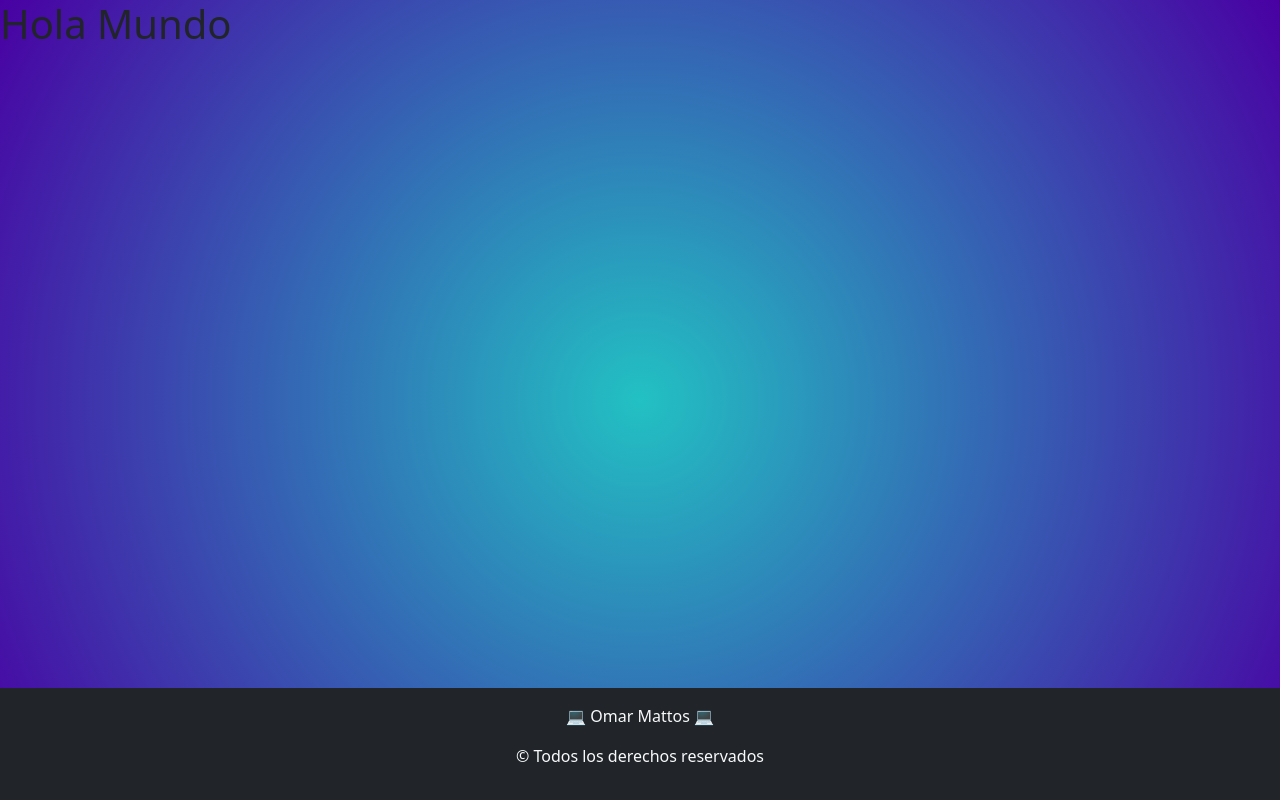
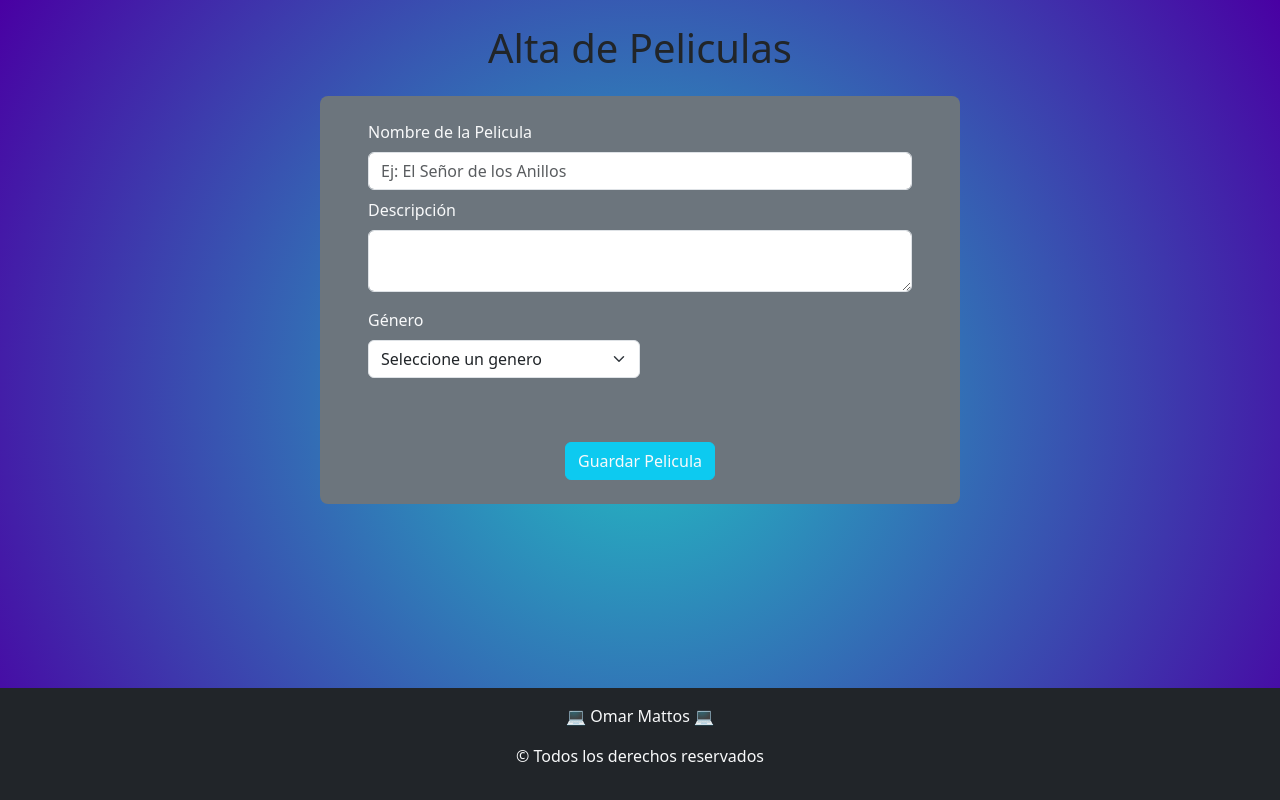
Before and after one commit to omarmatt31/10altaPeliculas, a React (Vite) app: page / in a window 1280 px wide. Built offline with nearby package versions, Linux system fonts and the light colour scheme.

Commit message:
se agrego el arreglo de peliculas, la función para agregar peliculas, y el maquetado del formulario con su correspondiente validación de campos

```diff
--- a/src/App.jsx
+++ b/src/App.jsx
@@ -1,11 +1,13 @@
 import "bootstrap/dist/css/bootstrap.min.css";
+import FormularioPeliculas from "./components/FormularioPeliculas";
 
 function App() {
 
   return (
     <>
       <main>
-        <h1>Hola Mundo</h1>
+        <h1 className="text-center my-4">Alta de Peliculas</h1>
+        <FormularioPeliculas></FormularioPeliculas>
       </main>
       <footer className="bg-dark text-light text-center py-3">
         <p>💻 Omar Mattos 💻</p>
--- /dev/null
+++ b/src/components/FormularioPeliculas.jsx
@@ -0,0 +1,62 @@
+import { useState } from "react";
+import { Form, Button } from "react-bootstrap";
+import { useForm } from "react-hook-form"
+
+const FormularioPeliculas = () => {
+    const [peliculas, setPeliculas]=useState([])
+
+    const {
+        register,
+        handleSubmit,
+        reset,
+        formState: { errors },
+    } = useForm()
+
+    const agregarPelicula= (data)=>{
+        setPeliculas([...peliculas, data])
+        reset()
+    }
+
+    return (
+        <>
+            <section className="container bg-secondary py-4 px-5 rounded-3 w-50 mb-3">
+                <Form onSubmit={handleSubmit(agregarPelicula)}>
+                        <Form.Group className="mb-2" controlId="formBasicNombre">
+                            <Form.Label className="text-light">Nombre de la Pelicula</Form.Label>
+                            <Form.Control type="text" placeholder="Ej: El Señor de los Anillos" {...register('inputNombre', {
+                                required: 'Ingrese el nombre de la Pelicula'
+                            })}/>
+                            <Form.Text className="mb-2 text-danger">{errors.inputNombre?.message}</Form.Text>
+                        </Form.Group>
+
+                        <Form.Group className="mb-3" controlId="formBasicDuenio">
+                            <Form.Label className="text-light">Descripción</Form.Label>
+                            <Form.Control as="textarea" {...register('inputDescripcion', {
+                                required: 'Ingrese la descripción de la pelicula'
+                            })}/>
+                            <Form.Text className="mb-2 text-danger">{errors.inputDescripcion?.message}</Form.Text>
+                        </Form.Group>
+                        <Form.Group className="mb-5 w-50" controlId="formBasicSintomas">
+                            <Form.Label className="text-light">Género</Form.Label>
+                            <Form.Select {...register('inputGenero', {
+                                required: 'Seleccione un genero'
+                            })}>
+                                <option value="" selected disabled hidden>Seleccione un genero</option>
+                                <option>Comedia</option>
+                                <option>Drama</option>
+                                <option>Infantil</option>
+                            </Form.Select>
+                            <Form.Text className="mb-2 text-danger">{errors.inputGenero?.message}</Form.Text>
+                        </Form.Group>
+                    <div className="text-center">
+                        <Button variant="info" type="submit" className="mt-3 text-light">
+                            Guardar Pelicula
+                        </Button>
+                    </div>
+                </Form>
+            </section>
+        </>
+    );
+};
+
+export default FormularioPeliculas;
```
